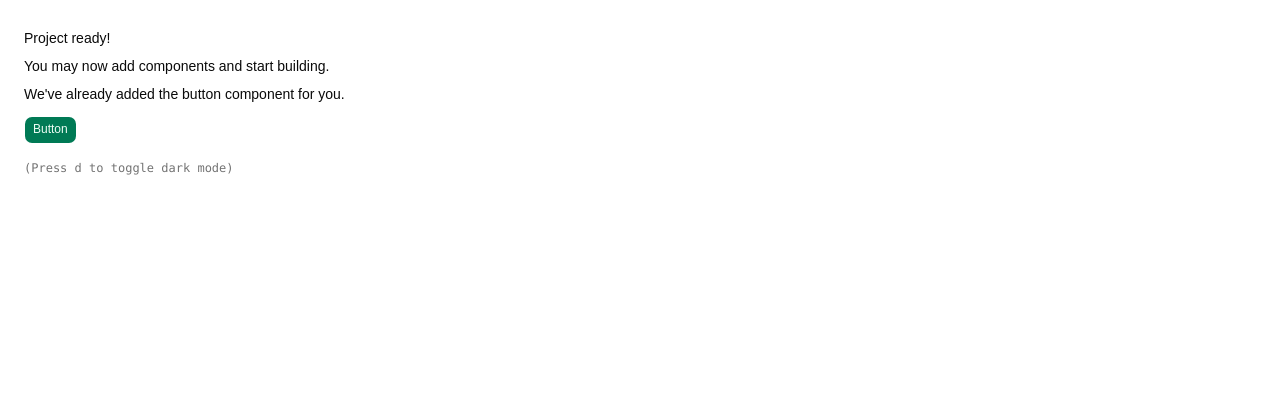
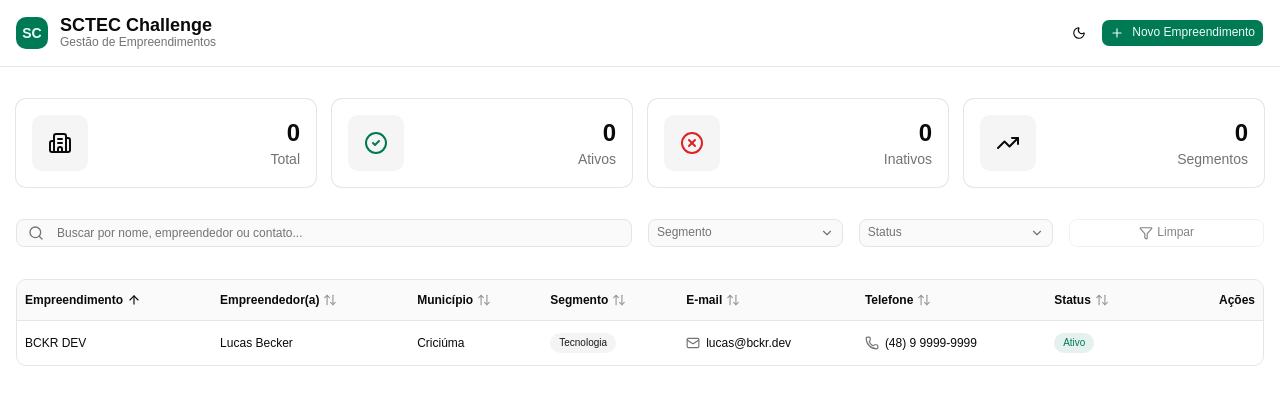
Before and after one commit to lucasbecker/sctec-challenge, a React (Vite) app: page / in a window 1280 px wide. Shown: the top 404 px of the page. Built offline with nearby package versions, Linux system fonts and the light colour scheme.

Commit message:
feat: app layout

```diff
--- a/src/App.tsx
+++ /dev/null
@@ -1,21 +0,0 @@
-import { Button } from "@/components/ui/button"
-
-export function App() {
-  return (
-    <div className="flex min-h-svh p-6">
-      <div className="flex max-w-md min-w-0 flex-col gap-4 text-sm leading-loose">
-        <div>
-          <h1 className="font-medium">Project ready!</h1>
-          <p>You may now add components and start building.</p>
-          <p>We&apos;ve already added the button component for you.</p>
-          <Button className="mt-2">Button</Button>
-        </div>
-        <div className="font-mono text-xs text-muted-foreground">
-          (Press <kbd>d</kbd> to toggle dark mode)
-        </div>
-      </div>
-    </div>
-  )
-}
-
-export default App
--- /dev/null
+++ b/src/app.tsx
@@ -0,0 +1,167 @@
+import { useState } from "react"
+import { Filter, Plus, Search } from "lucide-react"
+
+import {
+  Select,
+  SelectContent,
+  SelectItem,
+  SelectTrigger,
+  SelectValue,
+} from "@/components/ui/select"
+import { EnterpriseConfirm } from "@/components/enterprise-confirm"
+import { ThemeToggle } from "@/components/theme-toggle"
+import { StatsCards } from "@/components/stats-cards"
+import { Button } from "@/components/ui/button"
+import { Input } from "@/components/ui/input"
+import { EnterpriseForm } from "./components/enterprise-form"
+import { EnterpriseTable } from "./components/enterprise-table"
+import type { Enterprise } from "./types/enterprise"
+import { STATUS } from "./constants/status"
+import { SEGMENTS } from "./constants/segments"
+
+export function App() {
+  const [formOpen, setFormOpen] = useState(false)
+
+  const [deleting, setDeleting] = useState<Enterprise | null>(null)
+  const [updating, setUpdating] = useState<Enterprise | null>(null)
+
+  const [data, setData] = useState<Array<Enterprise>>([
+    {
+      id: "1",
+      name: "BCKR DEV",
+      entrepreneur: "Lucas Becker",
+      city: "Criciúma",
+      segment: "Tecnologia",
+      email: "lucas@bckr.dev",
+      phone: "(48) 9 9999-9999",
+      status: "Ativo",
+      document: "99.999.999/9999-99",
+      description: "Descrição",
+      createdAt: new Date().toISOString(),
+      updatedAt: new Date().toISOString(),
+    },
+  ])
+
+  function handleUpdate(item: Enterprise) {
+    setUpdating(item)
+    setFormOpen(true)
+  }
+
+  return (
+    <div className="min-h-screen bg-background">
+      <header className="sticky top-0 z-40 border-b bg-background/80 text-center backdrop-blur-sm">
+        <div className="container mx-auto flex flex-wrap items-center justify-between gap-4 p-4">
+          <div className="flex items-center gap-3">
+            <div className="flex h-8 w-8 min-w-8 items-center justify-center rounded-lg bg-primary">
+              <span className="font-display text-sm font-bold text-primary-foreground">
+                SC
+              </span>
+            </div>
+
+            <div>
+              <h1 className="font-display text-left text-lg leading-none font-bold text-nowrap">
+                SCTEC Challenge
+              </h1>
+
+              <p className="text-left text-xs text-nowrap text-muted-foreground">
+                Gestão de Empreendimentos
+              </p>
+            </div>
+          </div>
+
+          <div className="flex items-center gap-2">
+            <ThemeToggle />
+
+            <Button onClick={() => setFormOpen(true)} className="gap-2">
+              <Plus className="h-4 w-4" />
+              Novo Empreendimento
+            </Button>
+          </div>
+        </div>
+      </header>
+
+      <main className="container mx-auto space-y-8 p-4 py-8">
+        <StatsCards />
+
+        <div className="grid grid-cols-2 gap-4 sm:grid-cols-3 lg:grid-cols-6">
+          <div className="relative col-span-2 flex-1 sm:col-span-3">
+            <Search className="absolute top-1/2 left-3 h-4 w-4 -translate-y-1/2 text-muted-foreground" />
+            <Input
+              placeholder="Buscar por nome, empreendedor ou contato..."
+              className="pl-10"
+            />
+          </div>
+
+          <Select>
+            <SelectTrigger className="w-full">
+              <SelectValue placeholder="Segmento" />
+            </SelectTrigger>
+            <SelectContent>
+              {SEGMENTS.map((s) => (
+                <SelectItem key={s} value={s}>
+                  {s}
+                </SelectItem>
+              ))}
+            </SelectContent>
+          </Select>
+
+          <Select>
+            <SelectTrigger className="w-full">
+              <SelectValue placeholder="Status" />
+            </SelectTrigger>
+            <SelectContent>
+              {STATUS.map((s) => (
+                <SelectItem key={s} value={s}>
+                  {s}
+                </SelectItem>
+              ))}
+            </SelectContent>
+          </Select>
+
+          <Button
+            variant="outline"
+            onClick={() => {}}
+            className="col-span-2 w-full gap-1 sm:col-span-1"
+            disabled
+          >
+            <Filter className="h-3.5 w-3.5" />
+            Limpar
+          </Button>
+        </div>
+
+        <EnterpriseTable
+          data={data}
+          onEdit={handleUpdate}
+          onDelete={setDeleting}
+        />
+      </main>
+
+      <EnterpriseForm
+        open={formOpen}
+        onOpenChange={(open) => {
+          setFormOpen(open)
+          setUpdating(null)
+        }}
+        data={updating}
+        onSave={(item) =>
+          setData((prev) => [
+            ...prev,
+            {
+              ...item,
+              id: `${prev.length + 1}`,
+              createdAt: new Date().toISOString(),
+              updatedAt: new Date().toISOString(),
+            },
+          ])
+        }
+      />
+
+      <EnterpriseConfirm
+        open={!!deleting}
+        onOpenChange={(open) => !open && setDeleting(null)}
+        itemName={deleting?.name ?? ""}
+        onConfirm={() => {}}
+      />
+    </div>
+  )
+}
--- /dev/null
+++ b/src/components/stats-cards.tsx
@@ -0,0 +1,49 @@
+import { Building2, CheckCircle2, XCircle, TrendingUp } from "lucide-react"
+import { Card, CardContent } from "@/components/ui/card"
+
+export function StatsCards() {
+  const total = 0
+  const ativos = 0
+  const inativos = 0
+  const segmentos = 0
+
+  const stats = [
+    { label: "Total", value: total, icon: Building2, color: "text-foreground" },
+    {
+      label: "Ativos",
+      value: ativos,
+      icon: CheckCircle2,
+      color: "text-primary",
+    },
+    {
+      label: "Inativos",
+      value: inativos,
+      icon: XCircle,
+      color: "text-destructive",
+    },
+    {
+      label: "Segmentos",
+      value: segmentos,
+      icon: TrendingUp,
+      color: "text-foreground",
+    },
+  ]
+
+  return (
+    <div className="grid grid-cols-1 gap-4 sm:grid-cols-2 lg:grid-cols-4">
+      {stats.map((stat) => (
+        <Card key={stat.label} className="animate-fade-in p-0">
+          <CardContent className="flex items-center gap-4 py-4">
+            <div className={`rounded-lg bg-muted p-4 ${stat.color}`}>
+              <stat.icon className="h-6 w-6" />
+            </div>
+            <div className="flex w-full flex-col items-end">
+              <p className="font-display text-2xl font-bold">{stat.value}</p>
+              <p className="text-sm text-muted-foreground">{stat.label}</p>
+            </div>
+          </CardContent>
+        </Card>
+      ))}
+    </div>
+  )
+}
--- a/src/main.tsx
+++ b/src/main.tsx
@@ -2,13 +2,15 @@ import { StrictMode } from "react"
 import { createRoot } from "react-dom/client"
 
 import "./index.css"
-import App from "./App.tsx"
+import { App } from "./app.tsx"
+import { Toaster } from "@/components/ui/sonner.tsx"
 import { ThemeProvider } from "@/components/theme-provider.tsx"
 
 createRoot(document.getElementById("root")!).render(
   <StrictMode>
     <ThemeProvider>
       <App />
+      <Toaster />
     </ThemeProvider>
   </StrictMode>
 )
```
